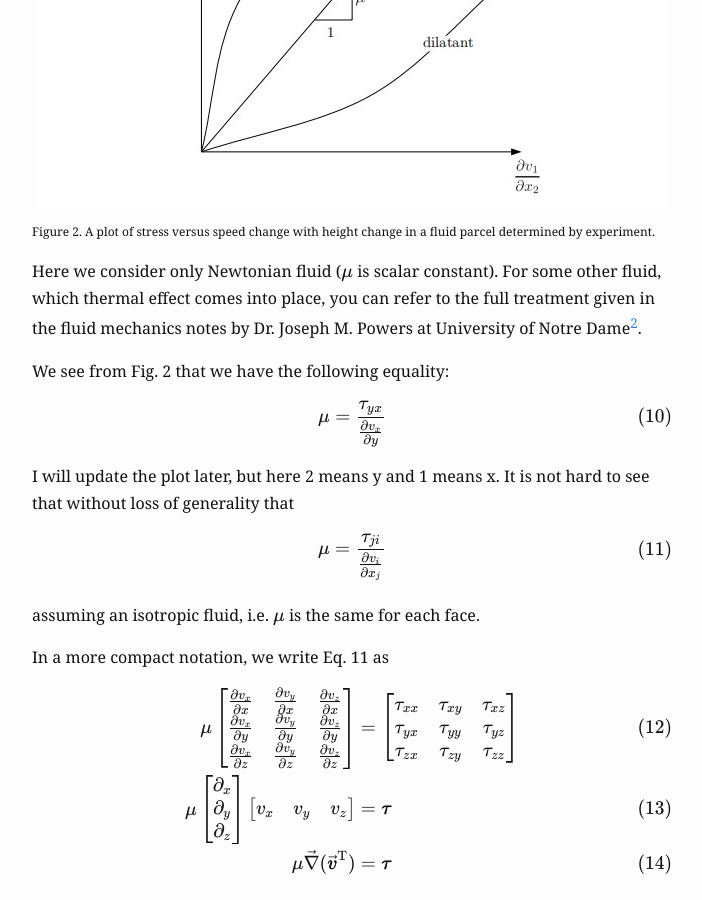
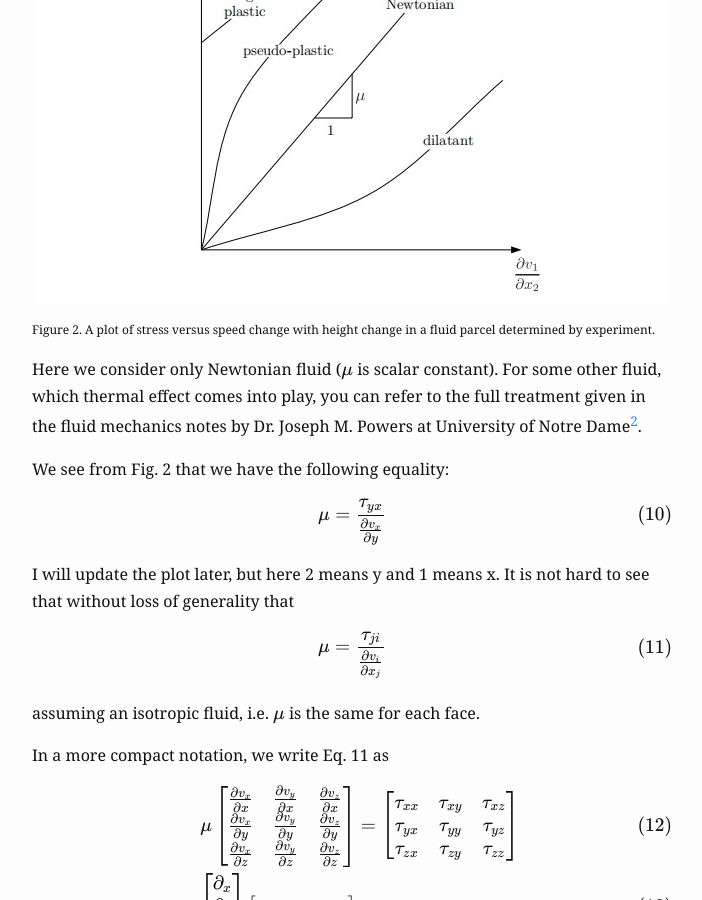
Before and after one commit to kizzhang/kizzhang.github.io, a Jekyll site: the page built from _posts/2022-01-22-viscous-fluid.md, in a window 1280 px wide and 900 px high, scrolled down 3451 px. Shown: the whole window, without its empty margins (288-990 px from the left). Built offline with Jekyll 4.4.1, drawn with Linux system fonts in a browser that asks for light colours; nearby versions of some CDN libraries; some of the changed text lies outside the part shown.

Commit message:
Update 2022-01-22-viscous-fluid.md

```diff
--- a/_posts/2022-01-22-viscous-fluid.md
+++ b/_posts/2022-01-22-viscous-fluid.md
@@ -149,7 +152,7 @@ Hence, we proved that tensor is symmetric since $$\tau_{ij}= \tau_{ji}$$.
   <p>Figure 2. A plot of stress versus speed change with height change in a fluid parcel determined by experiment.</p>
 </div>
 
-Here we consider only Newtonian fluid ($$\mu$$ is scalar constant). For some other fluid, which thermal effect comes into place, you can refer to the full treatment given in the fluid mechanics notes by Dr. Joseph M. Powers at University of Notre Dame[^2].
+Here we consider only Newtonian fluid ($$\mu$$ is scalar constant). For some other fluid, which thermal effect comes into play, you can refer to the full treatment given in the fluid mechanics notes by Dr. Joseph M. Powers at University of Notre Dame[^2].
 
 We see from Fig. 2 that we have the following equality:
 
```
Also changed, not shown: other parts of _posts/2022-01-22-viscous-fluid.md (+3 -0 lines).
